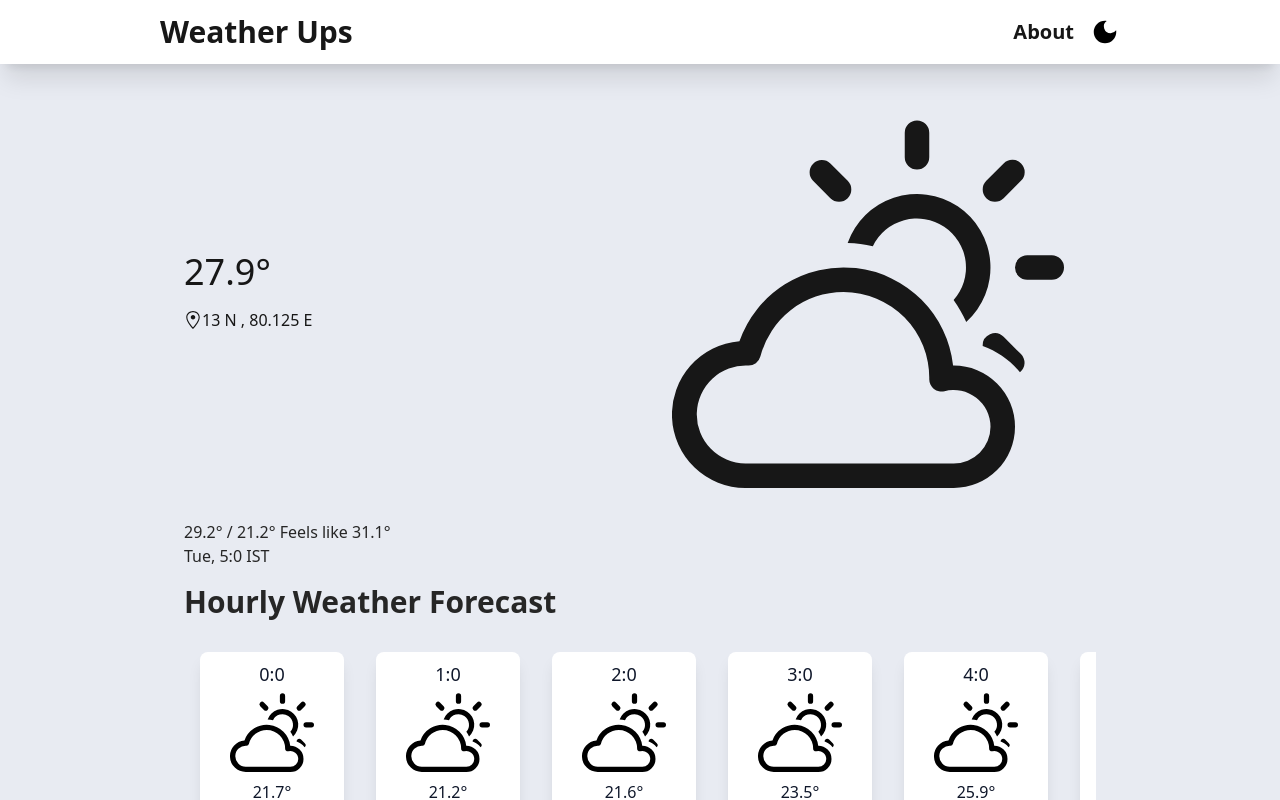
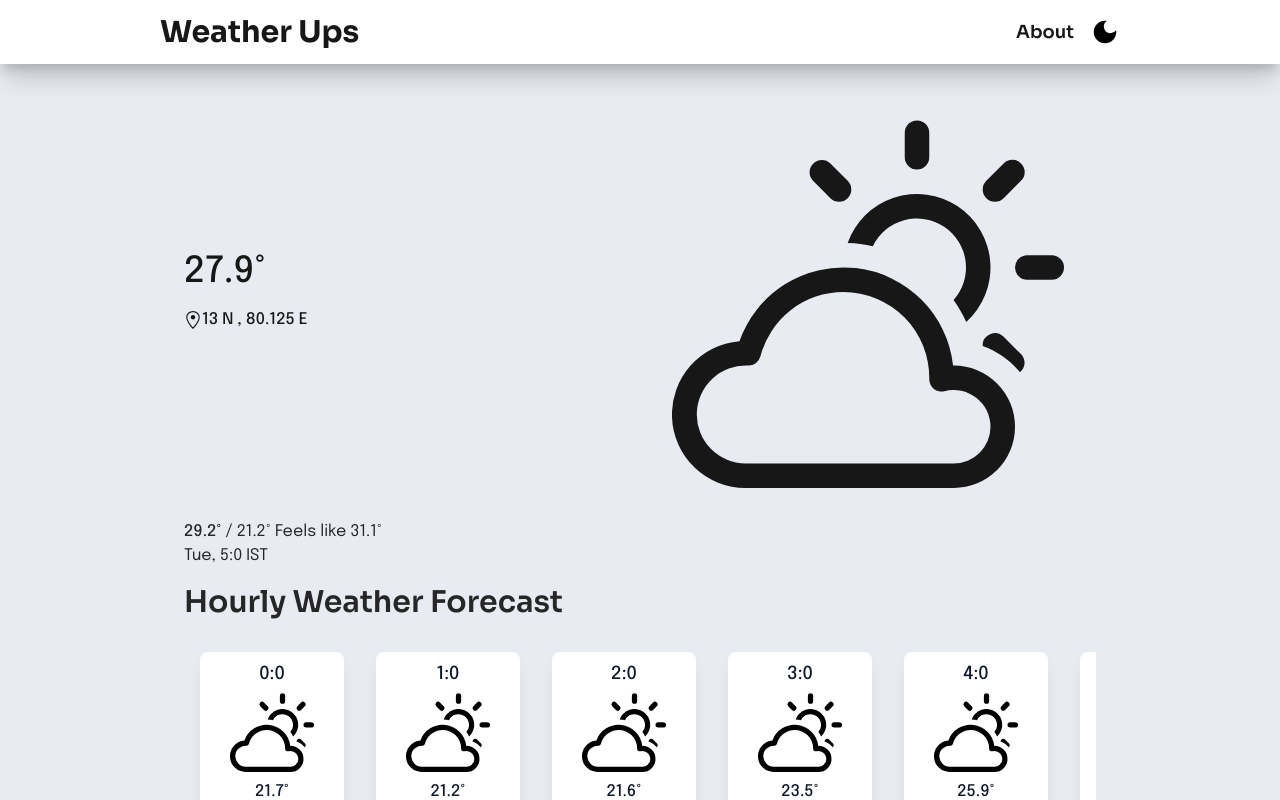
Before and after one commit to bhendi-boi/WeatherUps, a React (Vite) app: page / in a window 1280 px wide. Shown: the top 800 px of the page. Built offline with nearby package versions, Linux system fonts and the light colour scheme; no server answers.

Commit message:
added new fonts

```diff
--- a/index.html
+++ b/index.html
@@ -4,12 +4,22 @@
 		<meta charset="UTF-8" />
 		<link rel="icon" type="image/svg+xml" href="/vite.svg" />
 		<meta name="viewport" content="width=device-width, initial-scale=1.0" />
+		<link rel="preconnect" href="https://fonts.googleapis.com" />
+		<link rel="preconnect" href="https://fonts.gstatic.com" crossorigin />
+		<link
+			href="https://fonts.googleapis.com/css2?family=Epilogue:wght@400;500&display=swap"
+			rel="stylesheet"
+		/>
+		<link
+			href="https://fonts.googleapis.com/css2?family=Sora:wght@600;700&display=swap"
+			rel="stylesheet"
+		/>
 		<title>Weather Ups</title>
 	</head>
 	<body style="height: 100%" class="scrollbar-page">
 		<div
 			id="root"
-			class="bg-background dark:bg-dark-background transition-colors duration-700 ease-out"
+			class="bg-background dark:bg-dark-background transition-colors duration-700 ease-out font-body"
 		></div>
 		<script type="module" src="/src/main.tsx"></script>
 	</body>
--- a/src/components/Caurosel.tsx
+++ b/src/components/Caurosel.tsx
@@ -20,7 +20,7 @@ const Caurosel = (apiRes: any) => {
 
 	return (
 		<div className="mx-6 my-4">
-			<h2 className="mb-4 text-3xl font-semibold text-neutral-800 dark:text-neutral-50">
+			<h2 className="mb-4 text-3xl font-semibold font-title text-neutral-800 dark:text-neutral-50">
 				Hourly Weather Forecast
 			</h2>
 			<div className="grid grid-flow-col gap-8 px-4 py-4 pb-8 overflow-x-scroll scrollbar">
--- a/src/components/DailyCaurosel.tsx
+++ b/src/components/DailyCaurosel.tsx
@@ -5,7 +5,7 @@ const DailyCaurosel = (apiRes: any) => {
 	const dailyData = getDailyData(apiRes);
 	return (
 		<div className="mx-6 my-4 pb-10">
-			<h2 className="mb-4 text-3xl font-semibold text-neutral-800  dark:text-neutral-50">
+			<h2 className="mb-4 text-3xl font-semibold font-title text-neutral-800  dark:text-neutral-50">
 				Daily Weather Forecast
 			</h2>
 			<div className="grid grid-flow-col gap-8 px-4 py-4 pb-8 overflow-x-scroll scrollbar horizantal-scroll">
--- a/src/components/Nav.tsx
+++ b/src/components/Nav.tsx
@@ -13,14 +13,14 @@ const Nav = () => {
 	}
 	return (
 		<>
-			<nav className="sticky top-0 left-0 z-10 flex items-center h-16 bg-white shadow-xl">
+			<nav className="sticky top-0 left-0 z-10 flex items-center h-16 bg-white shadow-xl font-title drop-shadow-xl">
 				<div className="flex items-center w-full gap-4 mx-4 sm:mx-auto sm:w-3/4">
 					<Link to="/" className="mr-auto">
 						<h1 className="text-3xl font-bold text-neutral-900">Weather Ups</h1>
 					</Link>
 					<Link
 						to="/about"
-						className="font-semibold text-neutral-900  relative text-xl after:content-[''] after:w-0 after:h-[2px] after:bg-neutral-900 after:absolute after:left-0 after:bottom-0 hover:after:w-full after:-translate-x-1/4 hover:after:translate-x-0 hover:after:transition after:origin-left after:duration-200"
+						className="font-semibold text-neutral-900  relative text-lg after:content-[''] after:w-0 after:h-[2px] after:bg-neutral-900 after:absolute after:left-0 after:bottom-0 hover:after:w-full after:-translate-x-1/4 hover:after:translate-x-0 hover:after:transition after:origin-left after:duration-200"
 					>
 						About
 					</Link>
--- a/tailwind.config.cjs
+++ b/tailwind.config.cjs
@@ -8,6 +8,10 @@ module.exports = {
 				background: "#e8ebf2",
 				"dark-background": "#0a1929",
 			},
+			fontFamily: {
+				body: ["Epilogue", "sans-serif"],
+				title: ["Sora", "sans-serif"],
+			},
 		},
 	},
 	plugins: [],
```
